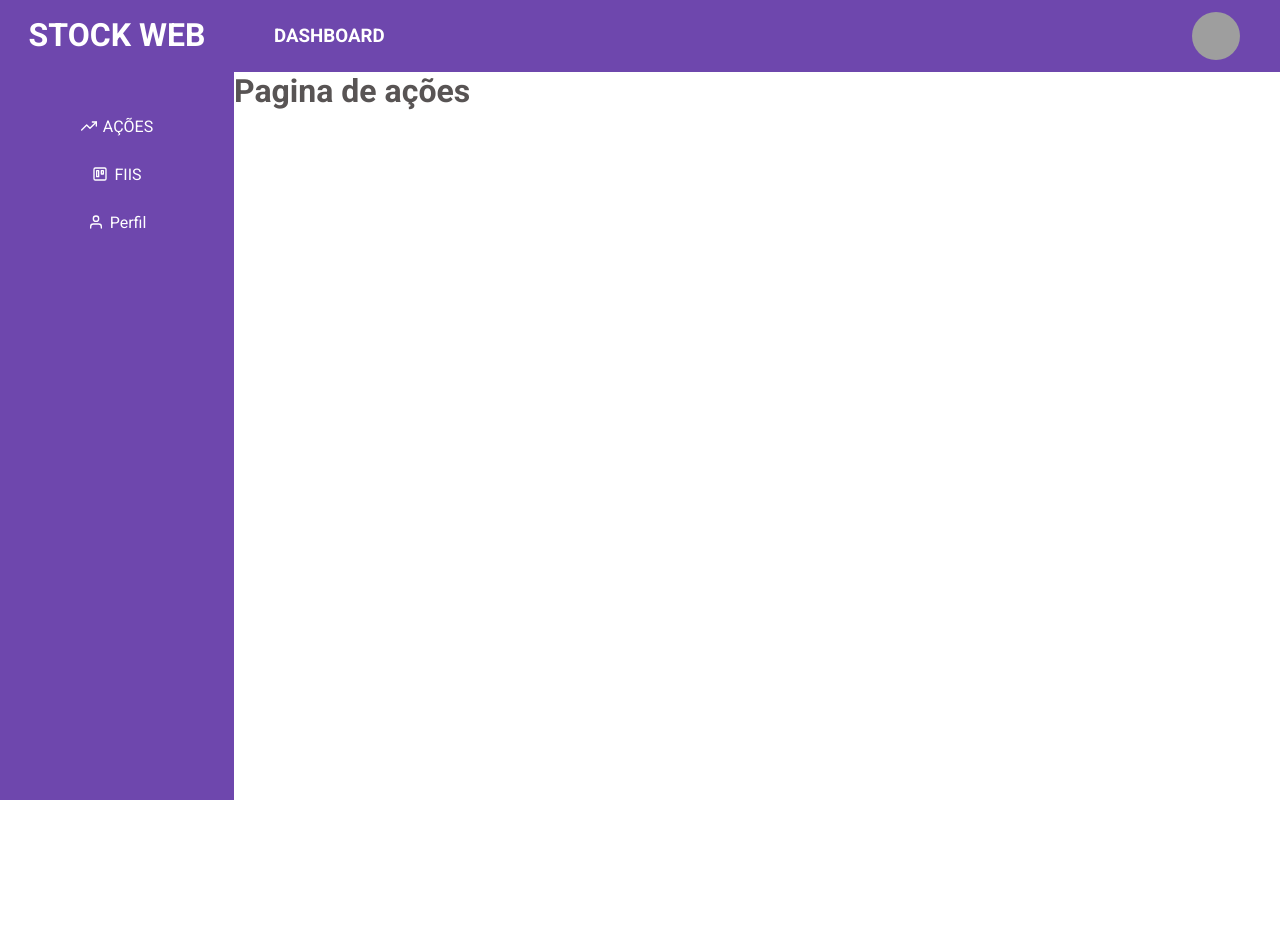
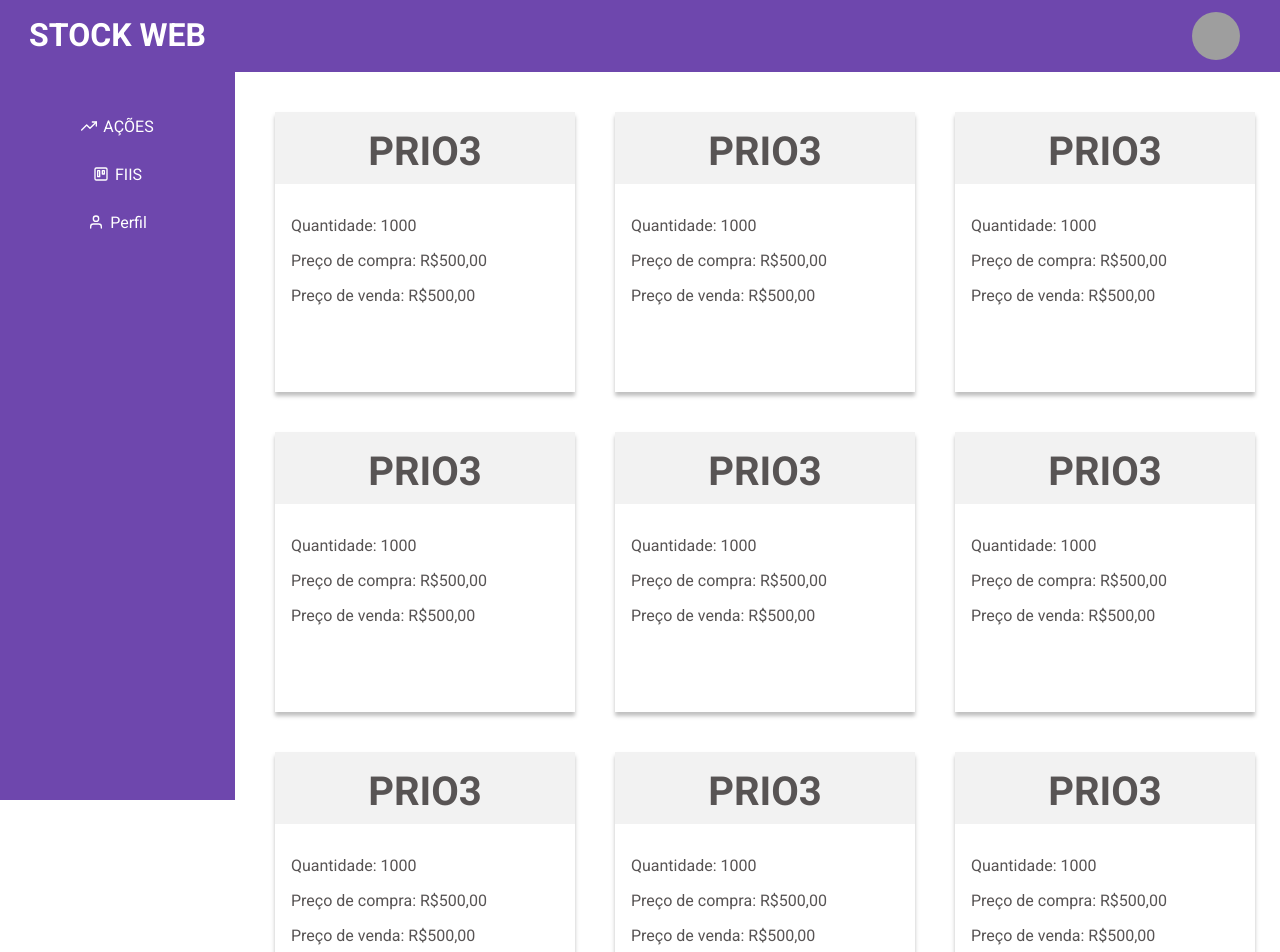
Before and after one commit to Bruno-Cesar123/stock_web, a React (Create React App) app: page /dashboard/stock in a window 1280 px wide. Shown: the top 952 px of the page. Before the commit the page ends 800 px from the top, so only its background shows below. Built offline with nearby package versions, Linux system fonts and the light colour scheme; grey boxes are pictures that could not be loaded.

Commit message:
feat(stock): create card page stock

```diff
--- a/src/components/SideBar/styles.ts
+++ b/src/components/SideBar/styles.ts
@@ -4,6 +4,7 @@ export const Menu = styled.aside`
     width: 235px;
     height: 100vh;
     background: #6E47AD;
+    position: fixed;
 
     h2 {
         font-size: 32px;
--- a/src/pages/Dashboard/styles.ts
+++ b/src/pages/Dashboard/styles.ts
@@ -4,9 +4,6 @@ export const Container = styled.div`
     min-height: 100vh;
     display: flex;
 
-    div {
-
-    }
 `;
 
 export const Content = styled.div`
--- a/src/pages/Page2/index.tsx
+++ b/src/pages/Fiis/index.tsx
@@ -1,5 +1,5 @@
 
-export function Page2 () {
+export function Fiis () {
     return (
         <h1>pagina 2</h1>
     )
--- a/src/pages/Page1/index.tsx
+++ /dev/null
@@ -1,8 +0,0 @@
-
-
-export function Page1() {
-    return (
-
-        <h1>Pagina de ações</h1>
-    )
-}
--- /dev/null
+++ b/src/pages/Stock/index.tsx
@@ -0,0 +1,101 @@
+import { Container, Card, CardHeader, CardBody } from './styles';
+
+export function Stock() {
+    return (
+
+        <Container>
+            <Card>
+                <CardHeader>
+                    <h1>PRIO3</h1>
+                </CardHeader>
+                <CardBody>
+                    <p>Quantidade: <span>1000</span></p>
+                    <p>Preço de compra: <span>R$500,00</span></p>
+                    <p>Preço de venda: <span>R$500,00</span></p>
+                </CardBody>
+            </Card>
+
+            <Card>
+                <CardHeader>
+                    <h1>PRIO3</h1>
+                </CardHeader>
+                <CardBody>
+                    <p>Quantidade: <span>1000</span></p>
+                    <p>Preço de compra: <span>R$500,00</span></p>
+                    <p>Preço de venda: <span>R$500,00</span></p>
+                </CardBody>
+            </Card>
+
+            <Card>
+                <CardHeader>
+                    <h1>PRIO3</h1>
+                </CardHeader>
+                <CardBody>
+                    <p>Quantidade: <span>1000</span></p>
+                    <p>Preço de compra: <span>R$500,00</span></p>
+                    <p>Preço de venda: <span>R$500,00</span></p>
+                </CardBody>
+            </Card>
+            <Card>
+                <CardHeader>
+                    <h1>PRIO3</h1>
+                </CardHeader>
+                <CardBody>
+                    <p>Quantidade: <span>1000</span></p>
+                    <p>Preço de compra: <span>R$500,00</span></p>
+                    <p>Preço de venda: <span>R$500,00</span></p>
+                </CardBody>
+            </Card>
+            <Card>
+                <CardHeader>
+                    <h1>PRIO3</h1>
+                </CardHeader>
+                <CardBody>
+                    <p>Quantidade: <span>1000</span></p>
+                    <p>Preço de compra: <span>R$500,00</span></p>
+                    <p>Preço de venda: <span>R$500,00</span></p>
+                </CardBody>
+            </Card>
+            <Card>
+                <CardHeader>
+                    <h1>PRIO3</h1>
+                </CardHeader>
+                <CardBody>
+                    <p>Quantidade: <span>1000</span></p>
+                    <p>Preço de compra: <span>R$500,00</span></p>
+                    <p>Preço de venda: <span>R$500,00</span></p>
+                </CardBody>
+            </Card>
+            <Card>
+                <CardHeader>
+                    <h1>PRIO3</h1>
+                </CardHeader>
+                <CardBody>
+                    <p>Quantidade: <span>1000</span></p>
+                    <p>Preço de compra: <span>R$500,00</span></p>
+                    <p>Preço de venda: <span>R$500,00</span></p>
+                </CardBody>
+            </Card>
+            <Card>
+                <CardHeader>
+                    <h1>PRIO3</h1>
+                </CardHeader>
+                <CardBody>
+                    <p>Quantidade: <span>1000</span></p>
+                    <p>Preço de compra: <span>R$500,00</span></p>
+                    <p>Preço de venda: <span>R$500,00</span></p>
+                </CardBody>
+            </Card>
+            <Card>
+                <CardHeader>
+                    <h1>PRIO3</h1>
+                </CardHeader>
+                <CardBody>
+                    <p>Quantidade: <span>1000</span></p>
+                    <p>Preço de compra: <span>R$500,00</span></p>
+                    <p>Preço de venda: <span>R$500,00</span></p>
+                </CardBody>
+            </Card>
+        </Container>
+    )
+}
--- /dev/null
+++ b/src/pages/Stock/styles.ts
@@ -0,0 +1,45 @@
+import styled from "styled-components";
+
+export const Container = styled.div`
+    margin-left: 235px;
+    height: 100%;
+    padding: 40px;
+    display: grid;
+    grid-template-columns: repeat(3, 1fr);
+    gap: 40px;
+`;
+
+export const Card = styled.section`
+    width: 300px;
+    height: 280px;
+    box-shadow: 0px 4px 4px rgba(0, 0, 0, 0.25);
+
+    display: flex;
+    flex-direction: column;
+`;
+
+export const CardHeader = styled.div`
+    text-align: center;
+    padding: 16px;
+    height: 72px;
+    background: #F2F2F2;
+
+    h1 {
+        font-size: 40px;
+    }
+`;
+
+export const CardBody = styled.div`
+    display: flex;
+    flex-direction: column;
+    padding: 0 16px;
+
+    p {
+
+        margin-top: 32px;
+
+        & + p {
+            margin-top: 16px;
+        }
+    }
+`;
--- a/src/routes/index.tsx
+++ b/src/routes/index.tsx
@@ -2,8 +2,8 @@ import { BrowserRouter, Routes as RouterDOM, Route } from 'react-router-dom';
 import { SignIn } from '../pages/SignIn';
 import { SignUp } from '../pages/SignUp';
 import { Dashboard } from '../pages/Dashboard';
-import { Page1 } from '../pages/Page1';
-import { Page2 } from '../pages/Page2';
+import { Stock } from '../pages/Stock';
+import { Fiis } from '../pages/Fiis';
 
 
 export function Routes() {
@@ -13,8 +13,8 @@ export function Routes() {
                 <Route path='/' element={<SignIn />} />
                 <Route path='/signup' element={<SignUp />} />
                 <Route path='/dashboard' element={<Dashboard />}>
-                    <Route path='stock' element={<Page1 />} />
-                    <Route path='fiis' element={<Page2 />} />
+                    <Route path='stock' element={<Stock />} />
+                    <Route path='fiis' element={<Fiis />} />
                 </Route>
             </RouterDOM>
         </BrowserRouter>
```
